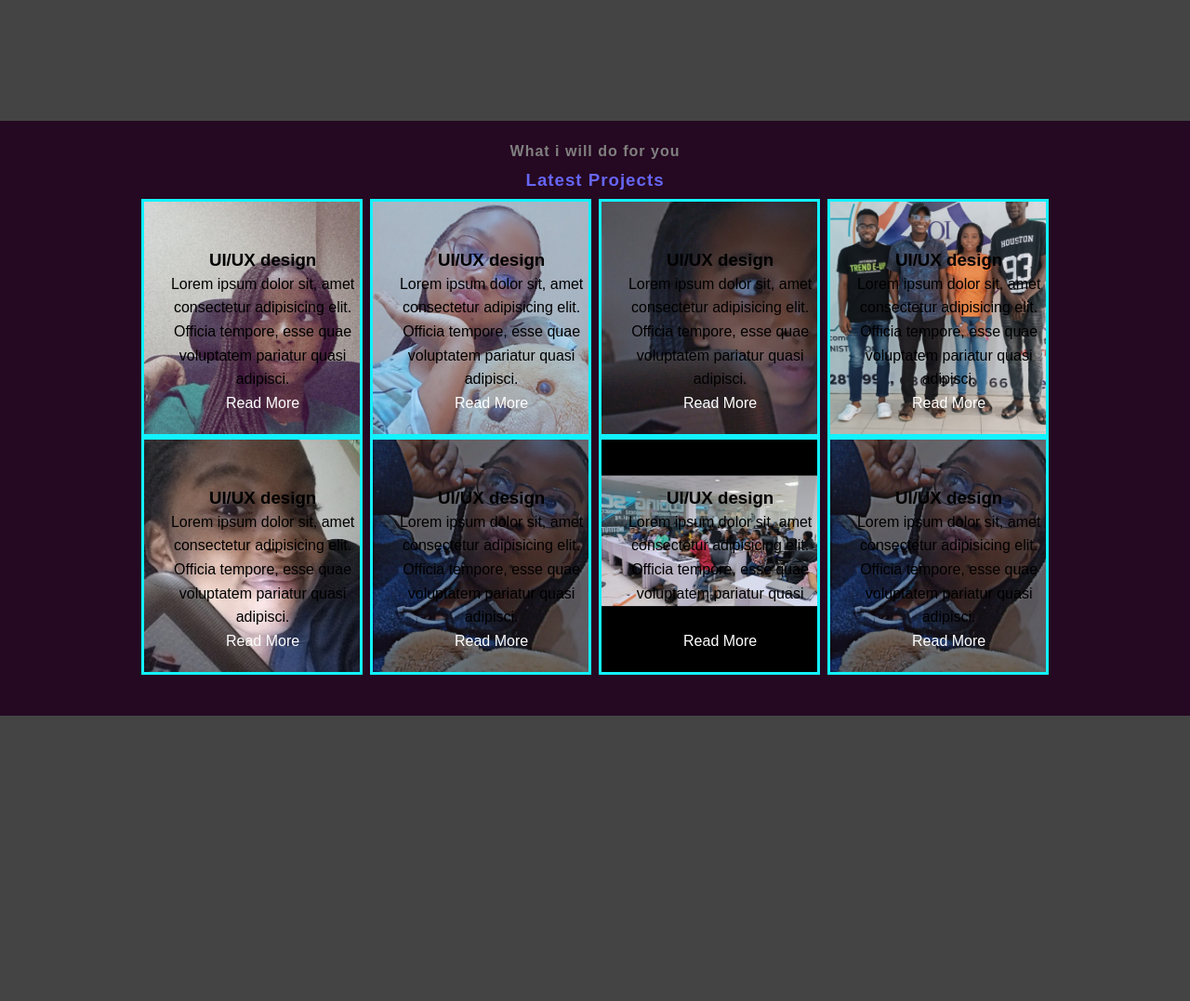
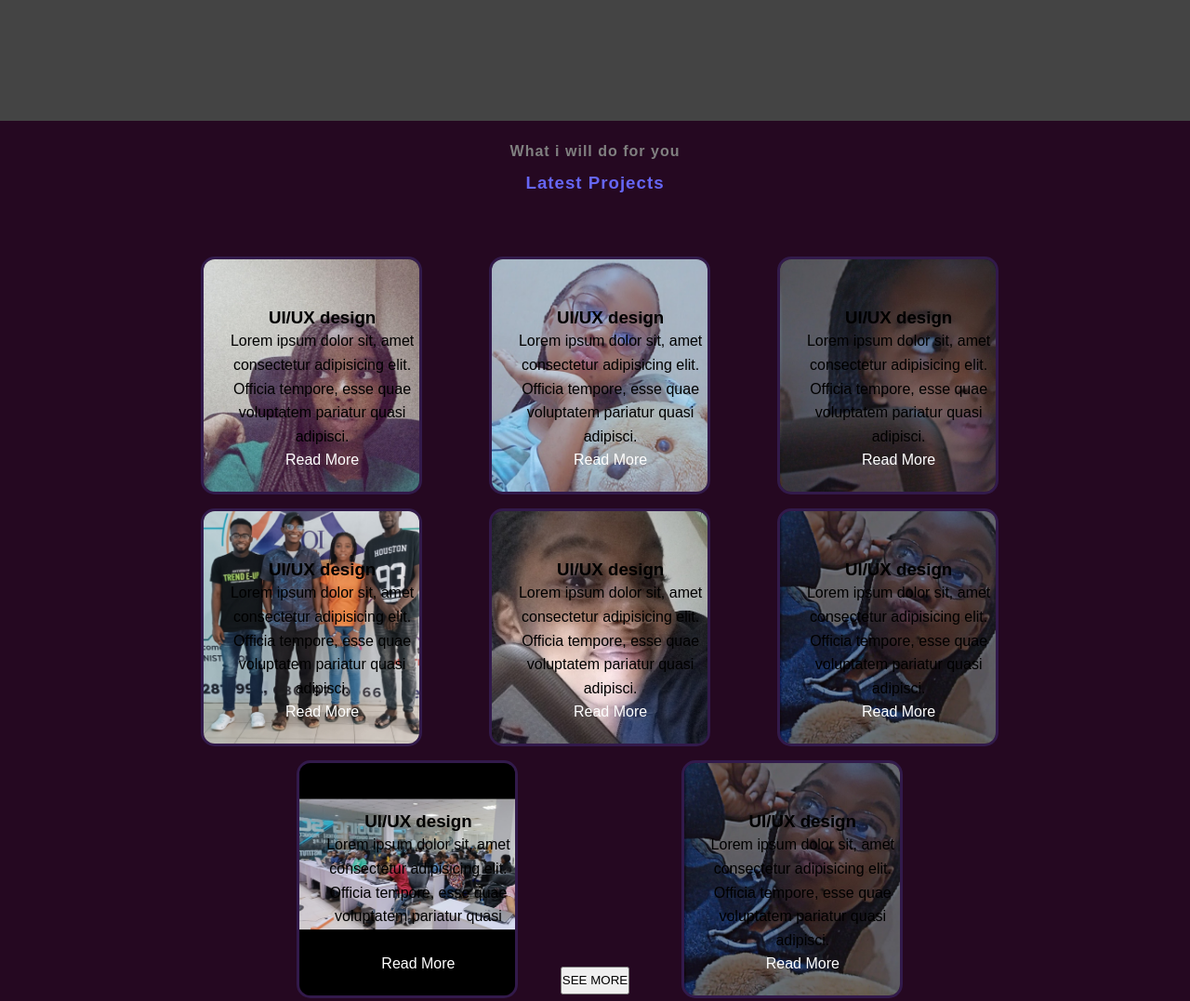
Before and after one commit to lilmeddy/portfolio, a plain HTML site: page index.html in a window 1280 px wide. Shown: the part 2480-3557 px from the top of the page at 93% size. Drawn offline with Linux system fonts and the light colour scheme.

Commit message:
i hope it works now

```diff
--- a/index.html
+++ b/index.html
@@ -212,7 +212,7 @@
 <section id="portfolio">
     <div class="skill-text">
         <span style="color: gray;">What i will  do for you</span>
-        <h3  style="color: rgb(102, 102, 245); margin-top: 5px; margin-bottom: 5px;">Latest Projects</h3>
+        <h3  style="color: rgb(102, 102, 245); margin-top: 8px;">Latest Projects</h3>
     </div>
     <div class="flex">
     <div class="cont">
@@ -304,6 +304,8 @@
 </div>
 </div>
 </div>
+
+<div.cont-butt><button>SEE MORE</button></div.cont-butt>
 </section>
 <section id="contact">
 
--- a/style.css
+++ b/style.css
@@ -616,14 +616,18 @@ small {
 
 #portfolio {
     width: 100%;
-    height: 80vh;
+    height: 120vh;
     padding: 20px;
     background-color: #250821;
+    display: flex;
+    flex-direction: column;
+    justify-content: center;
+    align-items: center;
 }
 
 .flex {
     width: 80%;
-    height: 70%;
+    height: 80%;
     display: flex;
     align-items: center;
     justify-content: space-evenly;
@@ -634,11 +638,14 @@ small {
 .cont {
     width: 24%;
     /* height: 150px; */
-    border: 3px solid #12f2ff;
+    border: 3px solid rgba(102, 102, 245,0.2);
     overflow: hidden;
     position: relative;
     cursor: pointer;
-    border-radius: ;
+    border-radius: 15px;
+    margin-top: 15px;
+    margin-left: 10px;
+    /* margin-right: 8px; */
 }
 
 .cont-img {
@@ -656,7 +663,7 @@ small {
     top: 0;
     left: 0;
     opacity: 0;
-    background: linear-gradient(rgba(0, 0, 0, 0.2), #12f2ff);
+    background: linear-gradient(rgba(0, 0, 0, 0.2), rgba(102, 102, 245,0.5));
 }
 
 .cont:hover .cont-img {
```
